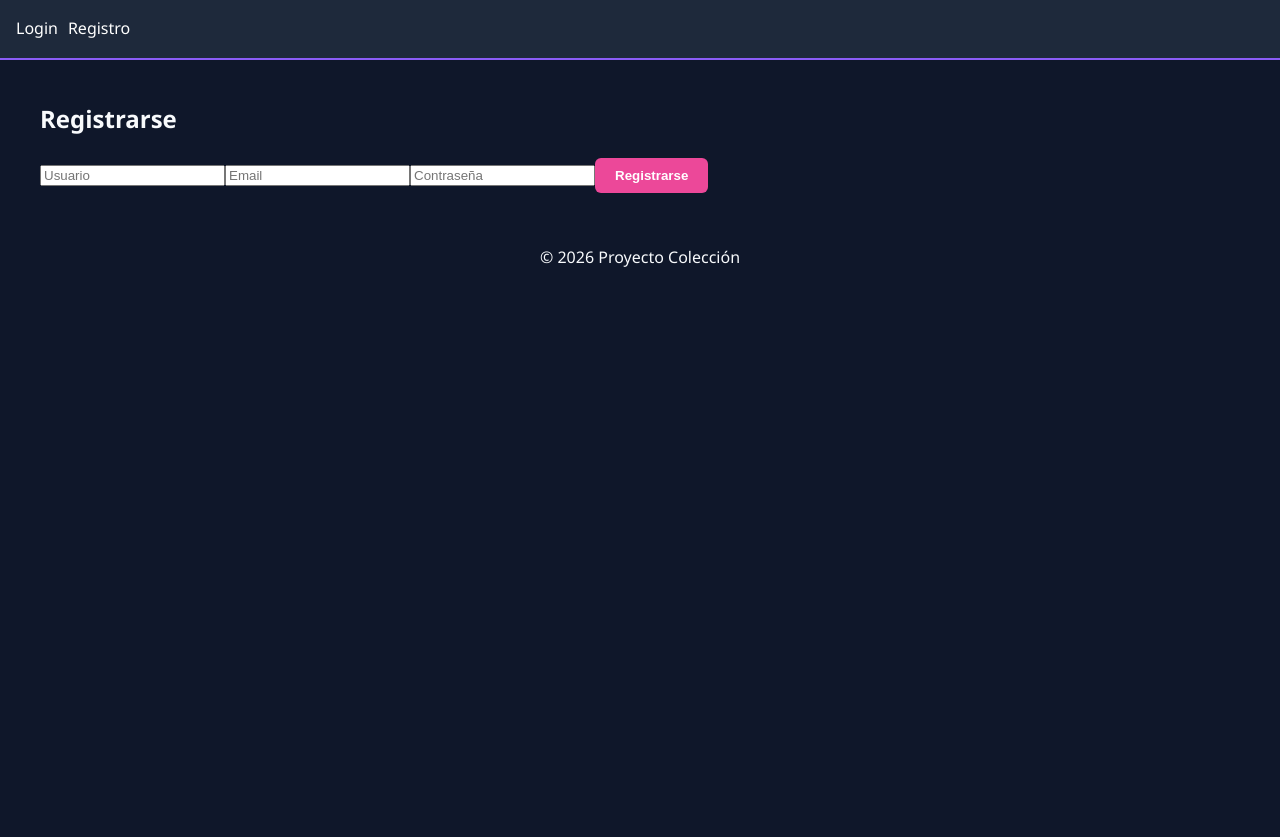
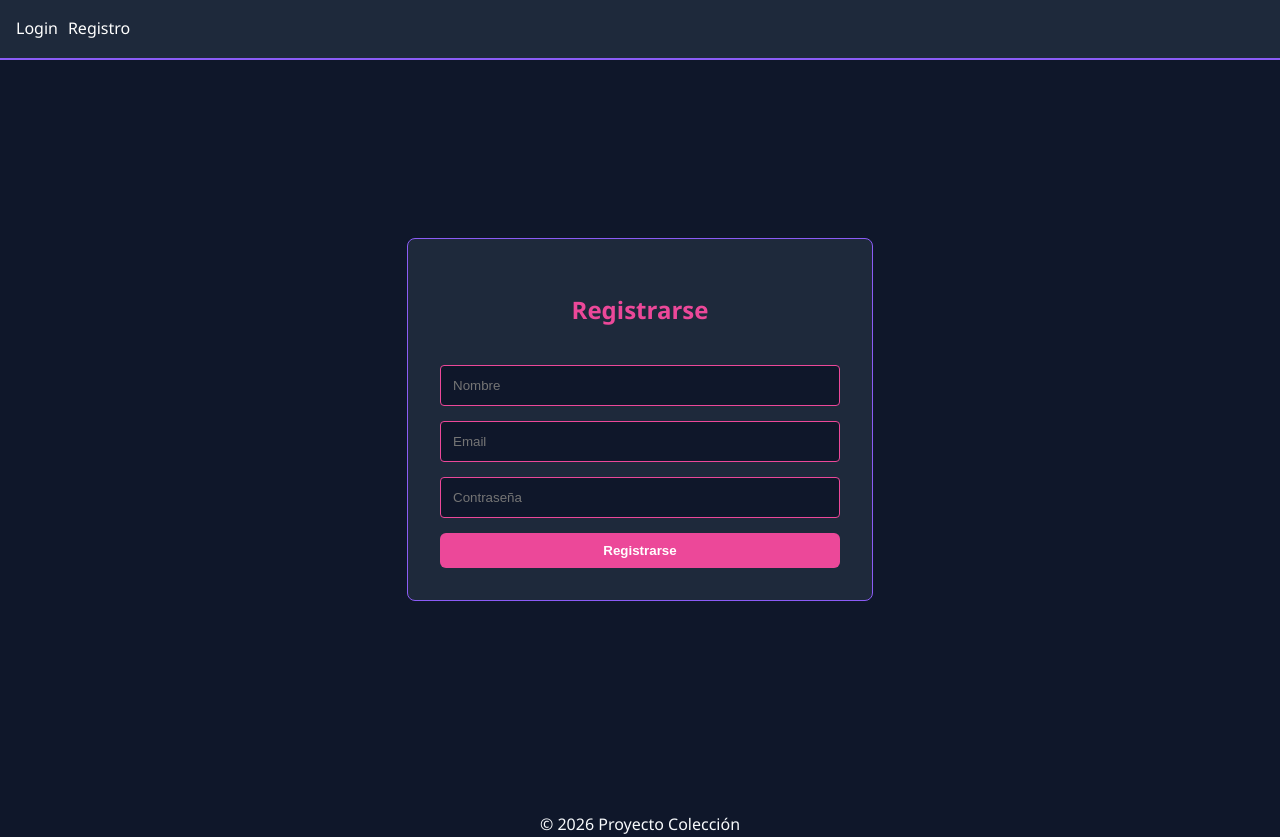
Before and after one commit to TomasMertian/parcial2-backend-grupo3, a React (Vite) app in the folder front/: page /register in a window 1280 px wide. Before the commit the page ends 800 px from the top, so only its background shows below. Built offline with nearby package versions, Linux system fonts and the light colour scheme.

Commit message:
Termine de hacer la seccion de login y register en el front (fue testeado y funciona)

```diff
--- a/front/src/pages/Login.jsx
+++ b/front/src/pages/Login.jsx
@@ -15,7 +15,7 @@ const Login = () => {
         setLoading(true);
 
         try {
-            const res = await api.post('/usuarios/', formData);
+            const res = await api.post('/usuarios/login', formData);
             localStorage.setItem('token', res.data.token);
             setUser({ logged: true });
         } catch (error) {
--- a/front/src/pages/Register.jsx
+++ b/front/src/pages/Register.jsx
@@ -1,37 +1,62 @@
-import { useState, useContext} from "react";
-import { useNavigate } from "react-router-dom"
+import React, { useState } from "react";
 import api from '../services/api';
-import { AuthContext } from "../context/AuthContext";
-import React from 'react';
+import { useNavigate } from 'react-router-dom';
 
 const Register = () => {
-    const [formData, setFormData] = useState({ username: '', email: '', password: ''});
+    const [formData, setFormData] = useState({ nombre: '', email: '', password: '' });
     const [loading, setLoading] = useState(false);
     const navigate = useNavigate();
 
     const handleSubmit = async (e) => {
         e.preventDefault();
         setLoading(true);
+
         try {
-            // Enviamos los datos al back para crear el usuario
-            await api.post('/auth/register', formData);
-            alert("Usuario registrado con éxito");
+            await api.post('/usuarios', formData);
+            alert("¡Usuario registrado con éxito! Ahora puedes iniciar sesión.");
             navigate('/login');
         } catch (error) {
+            console.error(error);
             alert("Error al registrar el usuario");
         } finally {
             setLoading(false);
         }
-    }
+    };
 
     return (
-        <form onSubmit={handleSubmit}>
-            <h2>Registrarse</h2>
-            <input type="text" placeholder="Usuario" onChange={e => setFormData({...formData, username: e.target.value})} />
-            <input type="email" placeholder="Email" onChange={e => setFormData({...formData, email: e.target.value})} />
-            <input type="password" placeholder="Contraseña" onChange={e => setFormData({...formData, password: e.target.value})} />
-            <button disabled={loading}>{loading ? 'Cargando...' : 'Registrarse'}</button>
-        </form>
+        <div className="container login-wrapper">
+            <form onSubmit={handleSubmit} className="login-card">
+                <h2 style={{ textAlign: 'center', color: 'var(--primary)' }}>Registrarse</h2>
+
+                <input
+                    type="text"
+                    placeholder="Nombre"
+                    value={formData.nombre}
+                    onChange={e => setFormData({...formData, nombre: e.target.value})}
+                    required
+                />
+
+                <input
+                    type="email"
+                    placeholder="Email"
+                    value={formData.email}
+                    onChange={e => setFormData({...formData, email: e.target.value})}
+                    required
+                />
+
+                <input
+                    type="password"
+                    placeholder="Contraseña"
+                    value={formData.password}
+                    onChange={e => setFormData({...formData, password: e.target.value})}
+                    required
+                />
+
+                <button type="submit" disabled={loading}>
+                    {loading ? 'Cargando...' : 'Registrarse'}
+                </button>
+            </form>
+        </div>
     );
 };
 
--- a/package.json
+++ b/package.json
@@ -18,6 +18,7 @@
     "express-rate-limit": "^6.7.1",
     "express-validator": "^7.0.1",
     "helmet": "^7.0.0",
+    "jsonwebtoken": "^9.0.3",
     "morgan": "^1.10.0",
     "pg": "^8.11.0",
     "pg-hstore": "^2.3.4",
```
Also changed, not shown: front/src/services/api.js (renamed from front/src/services/api.jsx), 1 other file (tests, documents, lock files or other folders).
